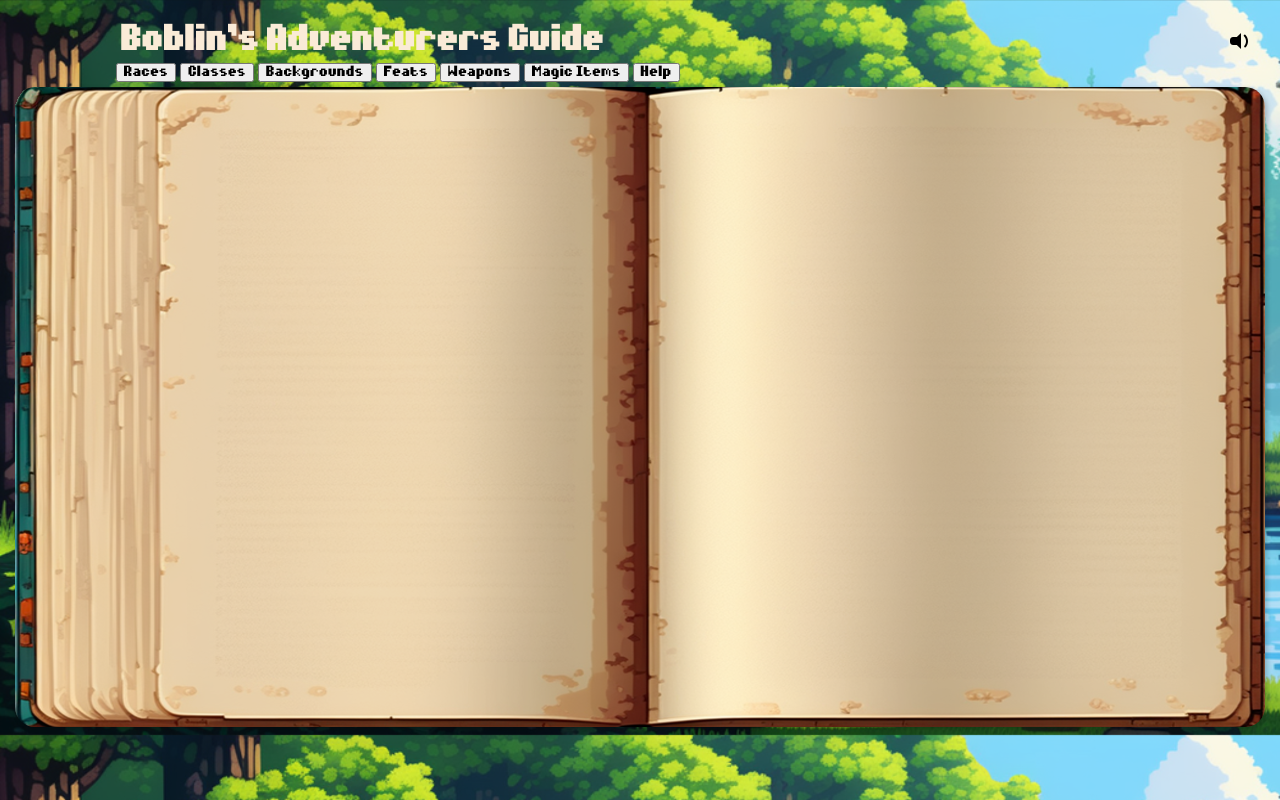
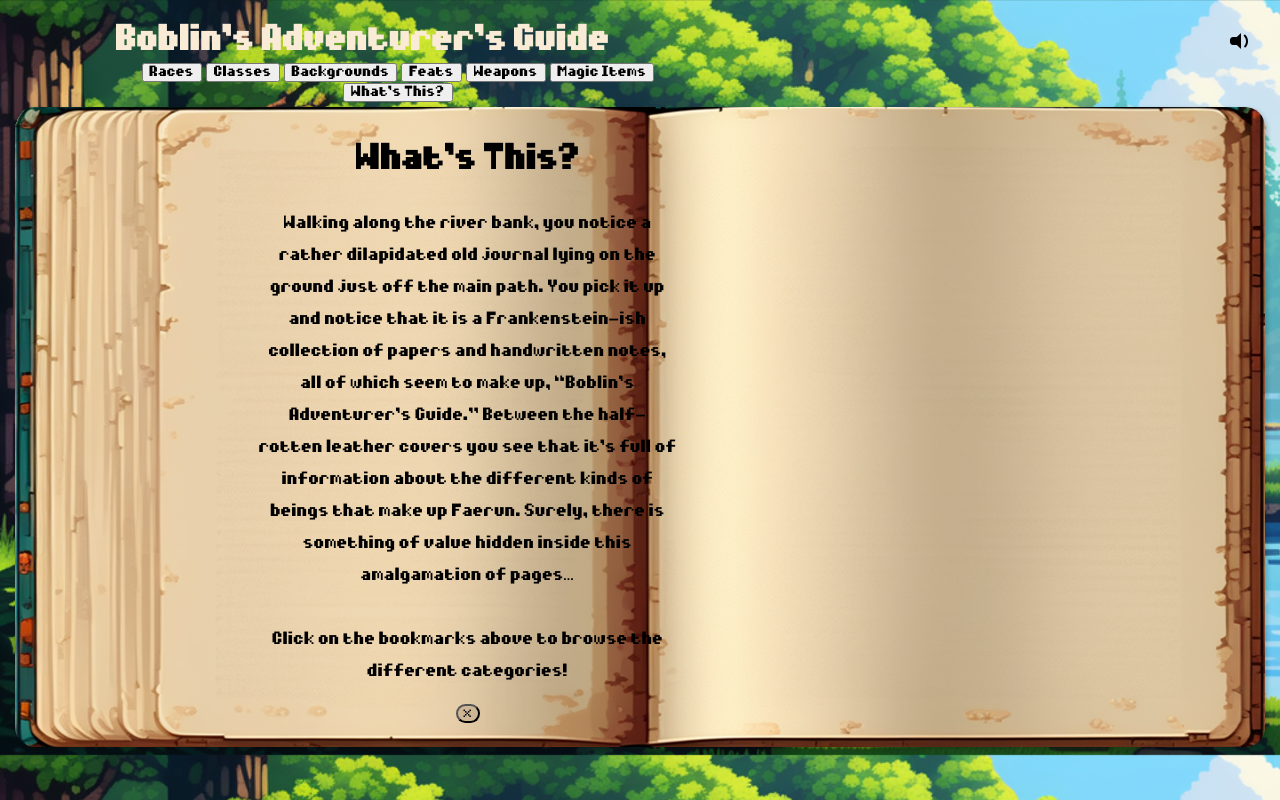
Before and after one commit to jtabor214/boblins_adventurers_guide, a website built with webpack: page index.html in a window 1280 px wide. Built offline with nearby package versions, Linux system fonts and the light colour scheme.

Commit message:
Modal creation and styling

```diff
--- a/index.html
+++ b/index.html
@@ -14,7 +14,7 @@
   <body>
 
     <audio id="music" autoplay volume="0.5">
-      <source src="./assets/audio/app_music.mp3" type="audio/mp3">
+      <!-- <source src="./assets/audio/app_music.mp3" type="audio/mp3">  -->
       Your browser does not support the audio tag
     </audio>
 
@@ -29,6 +29,24 @@
     }
     </script>
 
+    <div class="modal_container">
+      <div id="message">
+
+        <h1>What's This?</h1>
+
+        <p>Walking along the river bank, you notice a rather dilapidated old journal lying on the ground
+          just off the main path. You pick it up and notice that it is a Frankenstein-ish collection of
+          papers and handwritten notes, all of which seem to make up, “Boblin’s Adventurer's Guide.”
+          Between the half-rotten leather covers you see that it’s full of information about the different
+          kinds of beings that make up Faerun. Surely, there is something of value hidden inside
+          this amalgamation of pages… </p>
+
+        <p>Click on the bookmarks above to browse the different categories!</p>
+
+          <button id="close-modal-button">&times;</button>
+        </div>
+    </div>
+
     <div class="applicationContainer">
 
       <div class="periphery-buttons">
@@ -41,7 +59,7 @@
 
       </div>
 
-      <h1 id="title">Boblin's Adventurers Guide</h1>
+      <h1 id="title">Boblin's Adventurer's Guide</h1>
 
 
       <div class="tab_container">
@@ -51,8 +69,9 @@
           <button id="feats-tab" type="button" onclick="playSound()">Feats</button>
           <button id="weapons-tab" type="button" onclick="playSound()">Weapons</button>
           <button id="magic-items-tab" type="button" onclick="playSound()">Magic Items</button>
-          <button id="modal-tab" type="button">Help</button>
+          <button id="modal-tab" type="button" onclick="playSound()">What's This?</button>
       </div>
+
 
       <div class="informationContainer">
 
--- a/src/index.js
+++ b/src/index.js
@@ -31,6 +31,29 @@
     } else {
       audioEle.pause();
       speakerIcon.src = "/assets/muted_speaker_icon.ico";
+    }
+  });
+});
+
+document.addEventListener("DOMContentLoaded", () => {
+  const openModal = document.getElementById('modal-tab');
+  const closeModal = document.getElementById('close-modal-button');
+  const modalEle = document.getElementById("message");
+
+  modalEle.style.display = 'flex';
+
+  openModal.addEventListener('click', () => {
+    console.log("opening");
+    modalEle.style.display = 'flex';
+  });
+
+  closeModal.addEventListener('click', () =>{
+    modalEle.style.display = 'none';
+  });
+
+  window.addEventListener('click', (ev) => {
+    if (ev.target !== openModal) {
+      modalEle.style.display = 'none';
     }
   });
 });
--- a/src/styles/main.scss
+++ b/src/styles/main.scss
@@ -52,11 +52,40 @@
 
     }
 
-    // #modal_button{
-    //     position: absolute;
-    //     top: 10px;
-    //     right: 20px;
+    // .modal_container {
+
     // }
+
+    #message {
+        display: flex;
+        flex-direction: column;
+        justify-content: center;
+        align-items: center;
+        position: fixed;
+        margin-left: 250px;
+        margin-top: 100px;
+
+        width: 420px;
+        height: 600px;
+
+        font-family: customFont;
+        line-height: 2.0;
+        text-align: center;
+    }
+
+    #message > h1 {
+        margin: 0;
+    }
+
+    #close-modal-button {
+        background-color: #ceb795;
+        border-radius: 10px;
+        // position: absolute;
+        // top: 10px;
+        // right: 10px;
+        // font-size: 20px;
+        cursor: pointer;
+    }
 
     #audio-button{
         position: absolute;
@@ -80,7 +109,7 @@
         justify-content: center;
         align-items: center;
         width: 600px;
-        height: 620px;
+        height: 590px;
         // border: 1px solid black;
         border-radius: 10px;
         // box-shadow: 2px 2px 5px 0px rgba(0, 0, 0, 0.2);
@@ -105,6 +134,7 @@
         box-sizing: border-box;
         // box-shadow: 2px 2px 5px 0px rgba(0, 0, 0, 0.2);
         font-family: customFont;
+        line-height: 1.5;
 
 
         // padding: 20px;
@@ -135,13 +165,9 @@
         flex-direction: column;
         justify-content: center;
         align-items: center;
-
-        // border: 1px solid black;
-        // grid-template-columns: repeat(2, 1fr);
         gap: 60px;
         list-style: none;
         text-align: center;
-        padding: 0;
     }
 
     .raceNames > div {
@@ -161,7 +187,8 @@
     .classTitles{
         display: grid;
         // border: 1px solid black;
-        grid-template-columns: repeat(3, 1fr);
+        margin-top: 60px;
+        grid-template-columns: repeat(2, 1fr);
         gap: 50px;
         list-style: none;
         text-align: center;
@@ -171,7 +198,7 @@
     .backgroundTitles{
         display: grid;
         // border: 1px solid black;
-        grid-template-columns: repeat(3, 1fr);
+        grid-template-columns: repeat(2, 1fr);
         gap: 40px;
         list-style: none;
         text-align: center;
```
Also changed, not shown: dist/main.css, dist/main.js.
